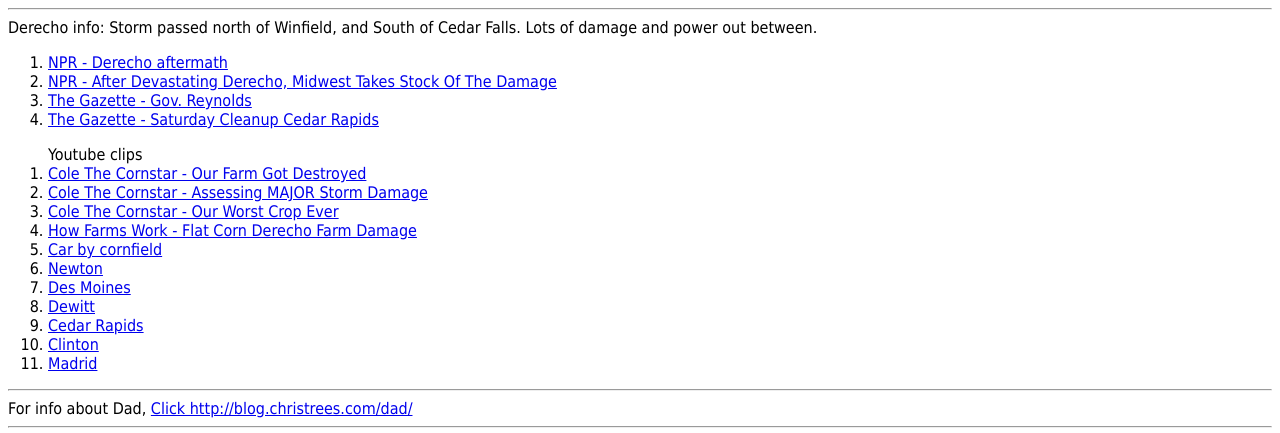
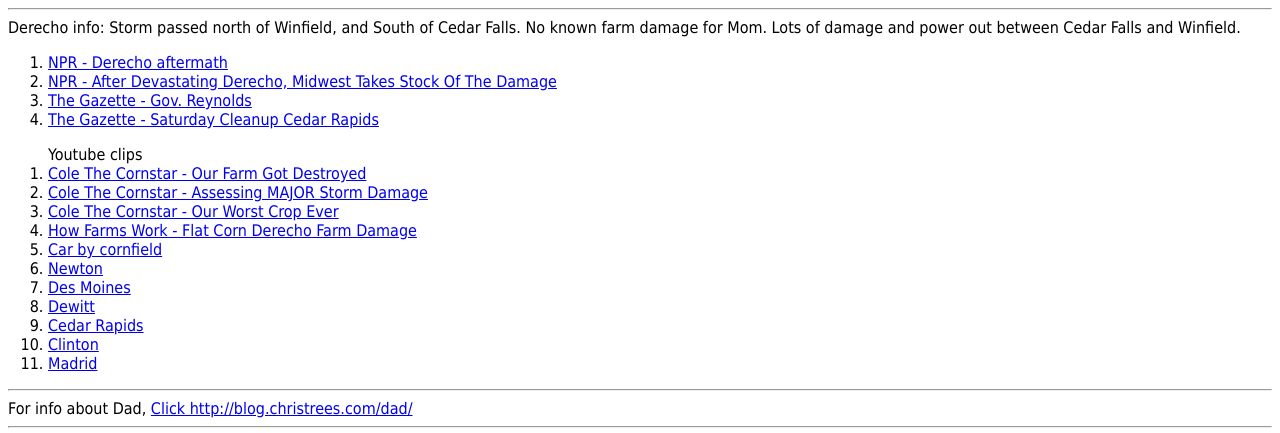
Before and after one commit to christrees/christrees.github.com, a plain HTML site: page index.html in a window 1280 px wide. Shown: the top 433 px of the page. Drawn offline with Linux system fonts and the light colour scheme.

Commit message:
Update index.html

```diff
--- a/index.html
+++ b/index.html
@@ -22,7 +22,7 @@
 </head>
 <body>
   <hr/>
-  Derecho info:  Storm passed north of Winfield, and South of Cedar Falls.  Lots of damage and power out between.
+  Derecho info:  Storm passed north of Winfield, and South of Cedar Falls.  No known farm damage for Mom.  Lots of damage and power out between Cedar Falls and Winfield.
   <ol>
     <li><a target="_blank" href="https://www.npr.org/2020/08/16/902868884/the-devastation-is-widespread-iowans-continue-to-struggle-in-aftermath-of-storm">NPR - Derecho aftermath</a></li>
     <li><a target="_blank" href="https://www.npr.org/2020/08/13/902106373/after-devastating-derecho-midwest-takes-stock-of-the-damage">NPR - After Devastating Derecho, Midwest Takes Stock Of The Damage</a></li>
```
